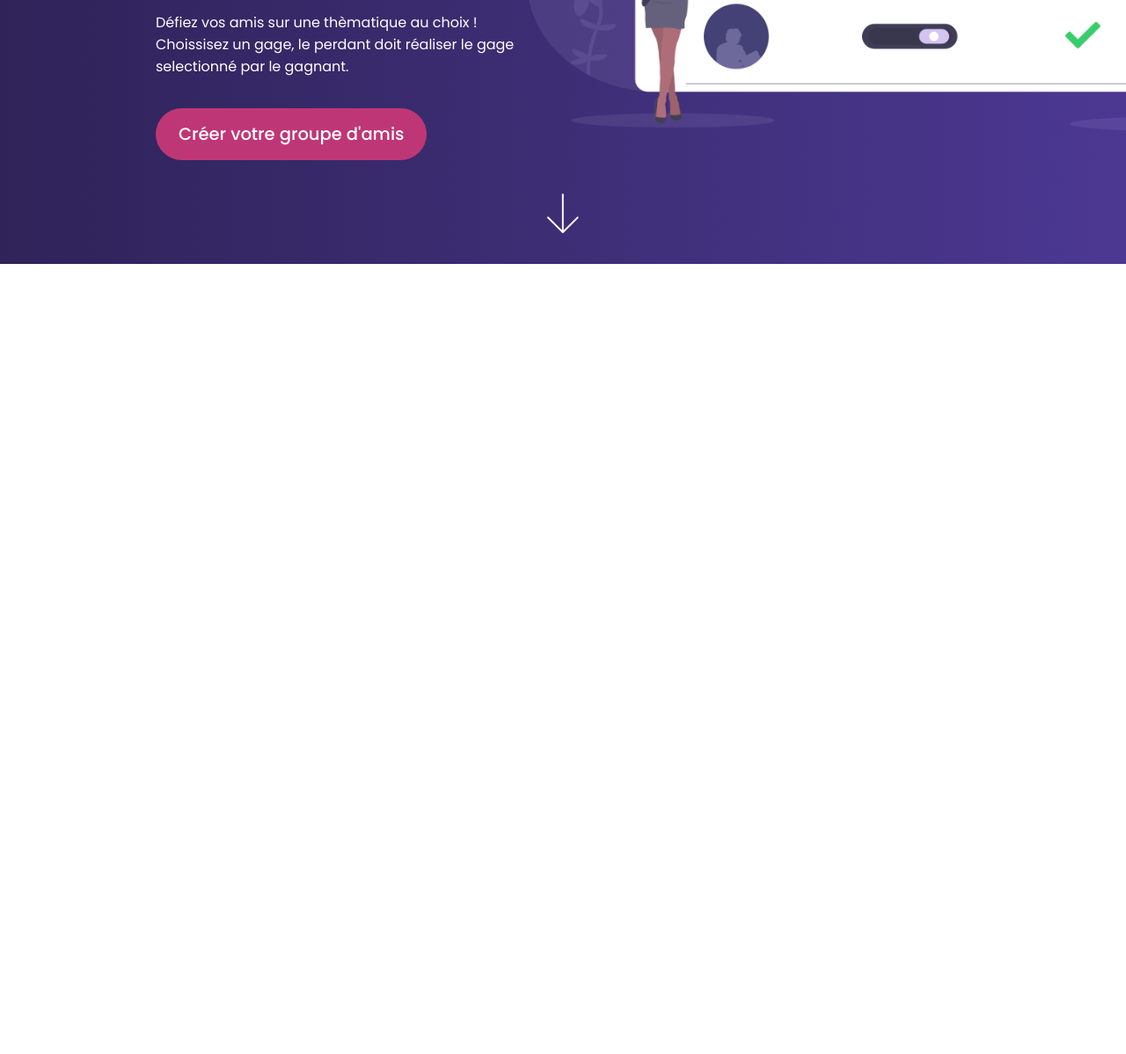
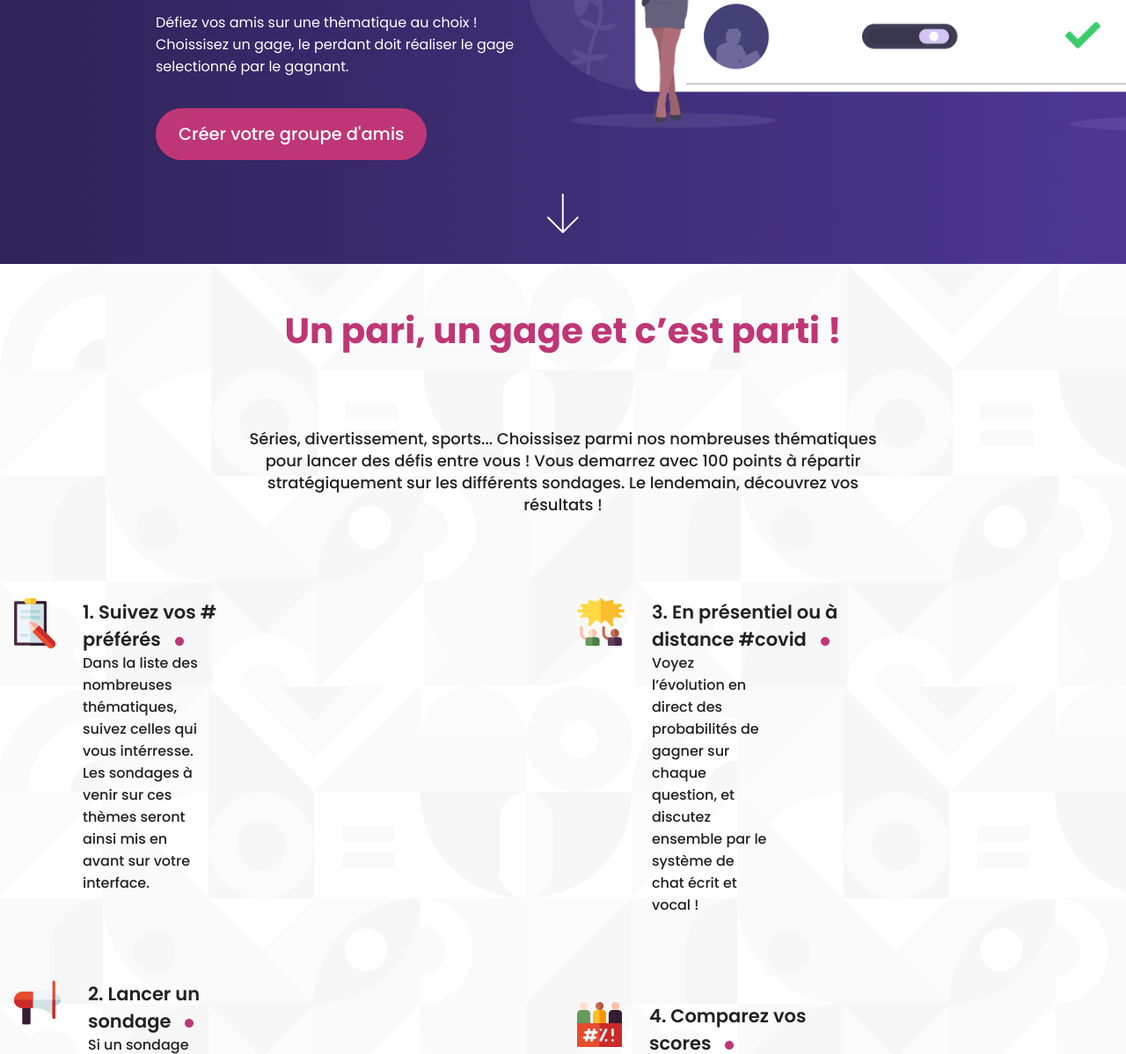
Before and after one commit to IIM-Creative-Technology/integration-web-Nispeon, a plain HTML site: page index.html in a window 1280 px wide. Shown: the part 600-1798 px from the top of the page at 88% size. Before the commit the page ends 900 px from the top, so only its background shows below. Drawn offline with Linux system fonts and the light colour scheme.

Commit message:
:poop: stuck

```diff
--- a/css/style.css
+++ b/css/style.css
@@ -38,15 +38,17 @@ nav {
 nav ul {
     display: flex;
     list-style-type: none;
-    margin-top: 42px;
+    margin-top: 4.7%;
 }
 
-nav ul li {
+nav ul li a {
     margin-right: 40px;
 }
 
 nav ul li:nth-of-type(1) a {
     border-bottom: #ffffff solid 2px;
+    padding: 0 10px;
+    margin-left: 30px;
 }
 
 nav a {
@@ -124,3 +126,95 @@ nav section {
     left: 50%;
     bottom: 3.9%;
 }
+
+
+
+/* ------------- FIRST MAIN PART -------------- */
+
+main {
+    display: flex;
+}
+
+.bet {
+    height: 962px;
+    background-image: url(../img/background.png);
+    background-repeat: repeat;
+    width: 100%;
+    display: flex;
+    flex-direction: column;
+    align-items: center;
+    position: relative;
+}
+
+.bet h2 {
+    margin: 65px auto 40px auto;
+    font-size: 40.5px;
+    font-weight: 700;
+    line-height: 0.52;
+    text-align: center;
+    color: var(--dark-pink);
+}
+
+.bet hr {
+    width: 17.2%;
+    margin-bottom: 60px;
+    height: 2px;
+    border: none;
+    background-color: var(--dark-pink);
+}
+
+.bet-p-1{
+    width: 56%;
+    font-size: 18px;
+    font-weight: 500;
+    line-height: 1.39;
+    text-align: center;
+    color: #222222;
+    margin-bottom: 94px;
+}
+
+.ord {
+    display: flex;
+}
+
+.ordering {
+    display: flex;
+    width: 50%;
+    flex-direction: column;
+}
+
+
+.bet4 {
+    width: 50%;
+    display: flex;
+    margin-bottom: 97px;
+}
+
+.bet4 h3 {
+    font-size: 21px;
+    font-weight: 600;
+    text-align: left;
+    color: #222222;
+}
+
+.bet4 h3::after {
+    /* content: ".";
+    font-weight: 900;
+    color: var(--dark-pink); */
+    content: url(../img/Ellipse\ 2.png);
+    margin-left: 16px;
+}
+
+.bet4 p {
+    text-align: left;
+    font-size: 16px;
+    font-weight: 500;
+    line-height: 1.56;
+    color: #222222;
+    width: 61%;
+}
+
+.bet4 img {
+    height: fit-content;
+    margin: 0 31px 0 16px;
+}
--- a/index.html
+++ b/index.html
@@ -60,6 +60,75 @@
 
         <main>
 
+            <section class="bet">
+                <h2>Un pari, un gage et c’est parti !</h2>
+
+                <hr>
+
+                <p class="bet-p-1">Séries, divertissement, sports... Choissisez parmi nos nombreuses thématiques pour lancer des défis entre vous ! Vous demarrez avec 100 points à répartir stratégiquement sur les différents sondages. Le lendemain, découvrez vos résultats !</p>
+
+                <section class="ord">
+                    <section class="ordering">
+                        <div class="bet4">
+
+                            <img src="img/petition.png" alt="petition">
+
+                            <div>
+                                <h3>1. Suivez vos # préférés</h3>
+                                <p>Dans la liste des nombreuses thématiques, suivez celles qui vous intérresse. Les sondages à venir sur ces thèmes seront ainsi mis en avant sur votre interface.</p>
+
+                            </div>
+
+                        </div>
+
+                        <div class="bet4">
+
+                            <img src="img/megaphone.png" alt="petition">
+
+                            <div>
+                                <h3>2. Lancer un sondage</h3>
+                                <p>Si un sondage vous intérresse, defiez votre groupe d’amis ! Partager le sondage sur les réseaux pour être rejoins, ou créér un lien d’invation privé. Quand tout le monde est là, il est temps de parier et de placer ses mises sur les questions !</p>
+
+                            </div>
+
+                        </div>
+
+                    </section>
+
+                    <section class="ordering">
+
+                        <div class="bet4">
+
+                            <img src="img/protest.png" alt="petition">
+
+                            <div>
+                                <h3>3. En présentiel ou à distance #covid</h3>
+                                <p>Voyez l’évolution en direct des probabilités de gagner sur chaque question, et discutez ensemble par le système de chat écrit et vocal !</p>
+
+                            </div>
+
+                        </div>
+
+                        <div class="bet4">
+
+                            <img src="img/scores.png" alt="petition">
+
+                            <div>
+                                <h3>4. Comparez vos scores</h3>
+                                <p>L’évènement est fini, il est temps de voir le résultat final et voir qui se verra infliger un gage ! Vous pouvez consulter aussi un classement global entre vous tout paris confondus ! Alors qui est le meilleur sur #kohlanta ?</p>
+
+                            </div>
+
+                        </div>
+                    </section>
+                </section>
+
+            </section>
+
+            <div>
+                <p></p>
+            </div>
+
         </main>
     </body>
 </html>
```
Also changed, not shown: img/Ellipse 2.png (added).
